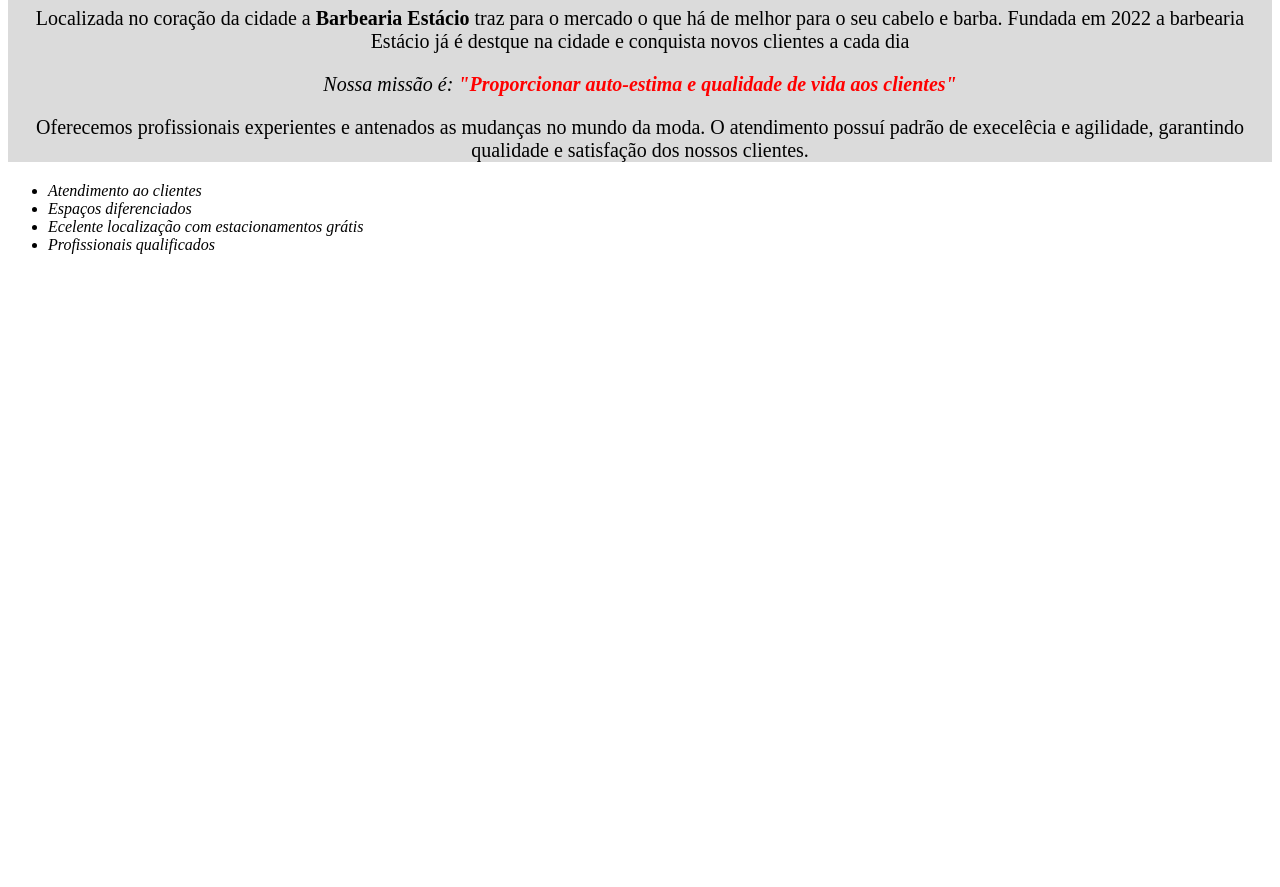
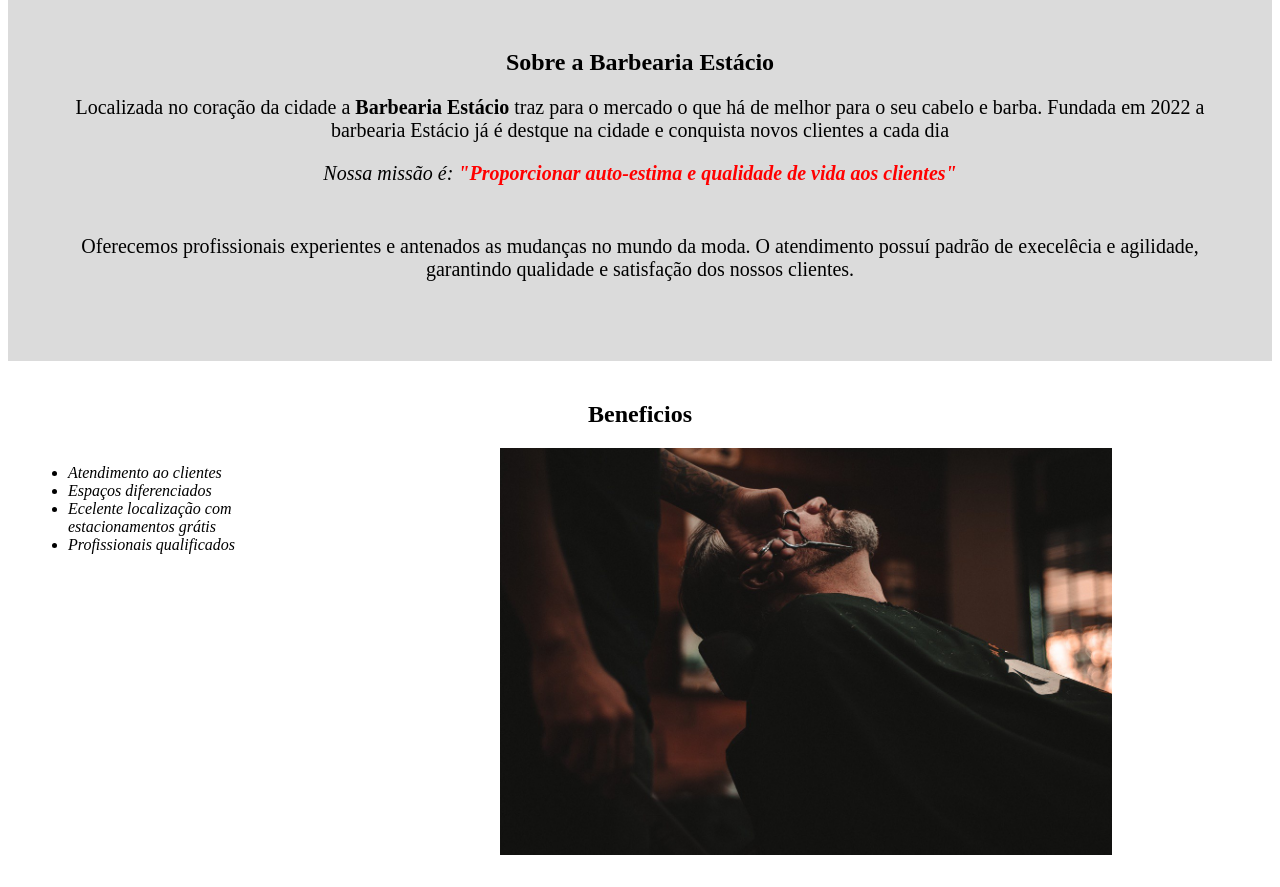
Before and after one commit to carvalh00/estacio, a plain HTML site: page index.html in a window 1280 px wide. Shown: the part 559-1446 px from the top of the page. Before the commit the page ends 829 px from the top, so only its background shows below. Drawn offline with Linux system fonts and the light colour scheme.

Commit message:
Add files via upload

```diff
--- a/css/style.css
+++ b/css/style.css
@@ -28,14 +28,36 @@ em > strong {
     color: red;
 }
 
-beneficios {
+.beneficios {
     background: white;
+    padding: 20px;
 }
 
 .itens {
     font-style: italic;
 }
 
+.titulo-principal {
+    padding-left: 50px;
+    background: #779999;
+}
+
 .principal {
     background-color: #DBDBDB;
+    padding: 30px;
 }
+
+.imagembeneficios {
+    width: 50%;
+}
+
+h2 {
+    text-align: center;
+}
+
+ul {
+    display: inline-block;
+    vertical-align: top;
+    margin-right: 15%;
+    width: 20%;
+}
--- a/index.html
+++ b/index.html
@@ -8,11 +8,12 @@
 </head>
 <body>
     <header>
-        <img id="imagem" src="./assets/salao.jpg" alt="banner">
+        <h1 class="titulo-principal">Barbearia Estácio</h1>
     </header>
     <main>
+        <img id="imagem" src="./assets/salao.jpg" alt="banner">
         <div class="principal">
-            <h1>Sobre a Barbearia Estácio</h1>
+            <h2>Sobre a Barbearia Estácio</h2>
             <p>Localizada no coração da cidade a <strong>Barbearia Estácio</strong>  traz para o mercado o que há de melhor para o seu cabelo e barba. Fundada em 2022  a barbearia Estácio já é destque na cidade e conquista novos clientes a cada dia</p>
             <p id="missao">
                 <em>Nossa missão é:
@@ -25,12 +26,14 @@
         </div>
 
         <div class="beneficios">
+            <h2>Beneficios</h2>
             <ul>
                 <li class="itens">Atendimento ao clientes</li>
                 <li class="itens">Espaços diferenciados</li>
                 <li class="itens">Ecelente localização com estacionamentos grátis</li>
                 <li class="itens">Profissionais qualificados</li>
             </ul>
+            <img src="./assets/barbeiro.jpg" alt="beneficios" class="imagembeneficios">
         </div>
     </main>
     <footer></footer>
```
Also changed, not shown: produtos.html (added, +20 -0 lines), assets/Tesoura.png (added), css/produtos.css (added).
